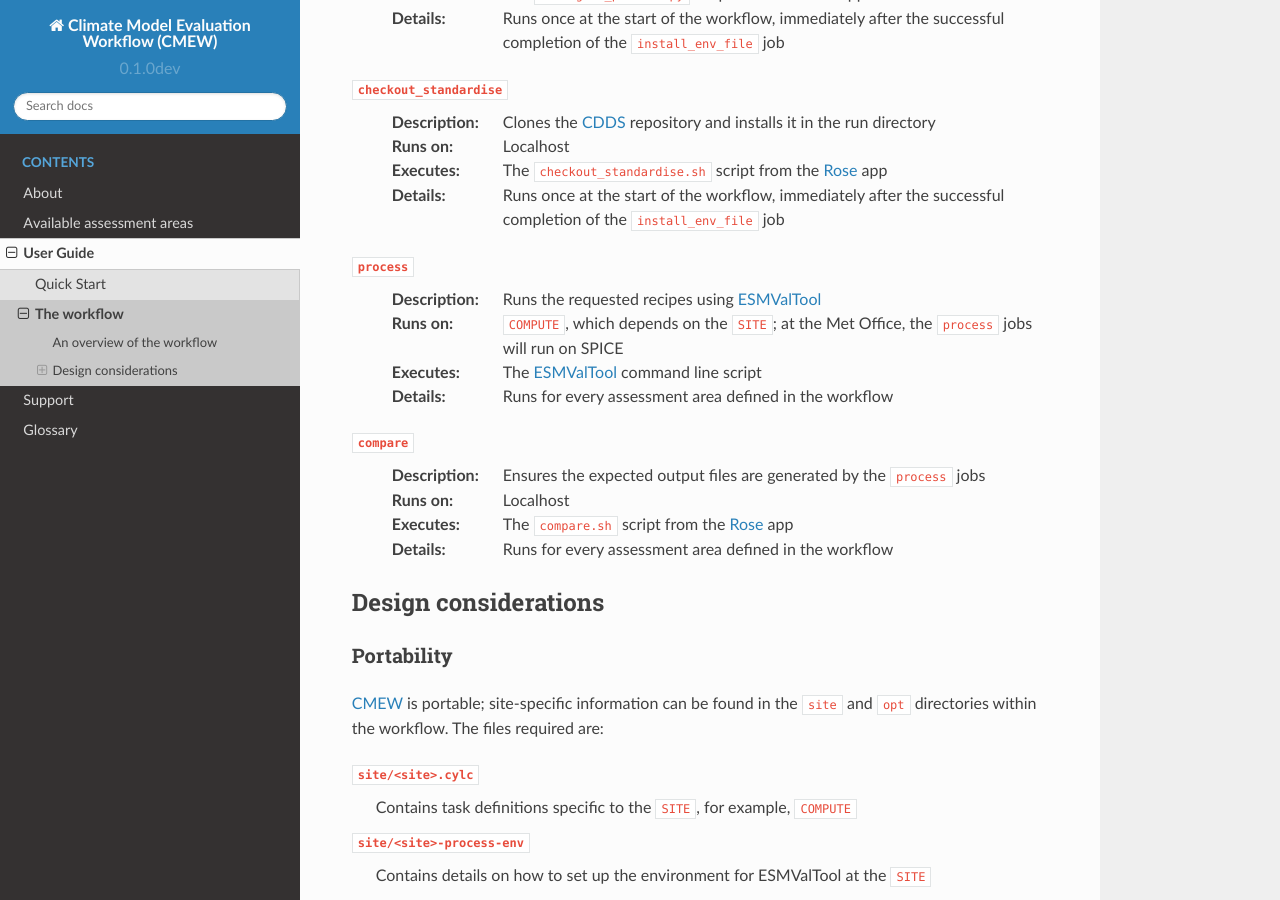
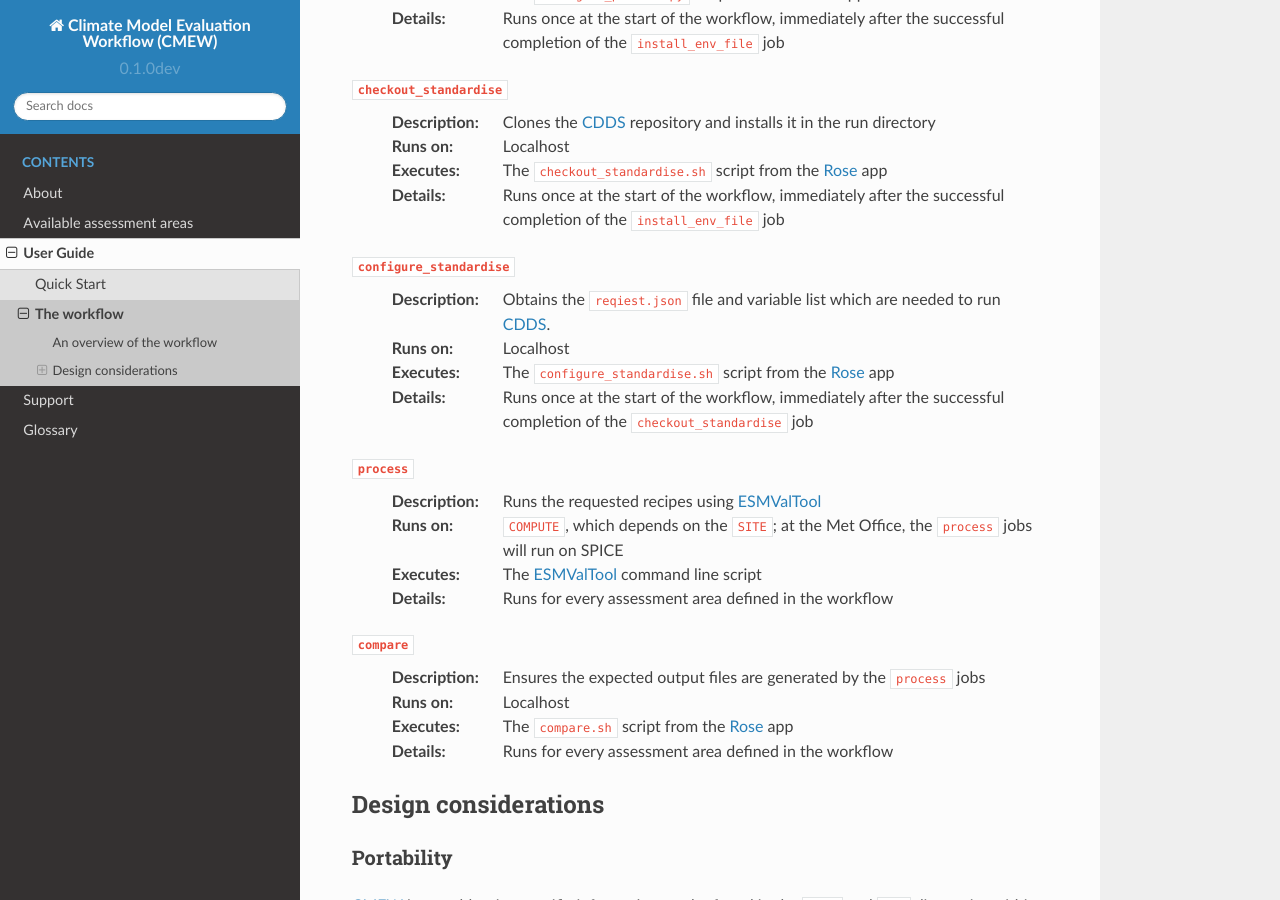
Before and after one commit to MetOffice/CMEW, a Sphinx documentation site: the page built from doc/source/user_guide/workflow.rst, in a window 1280 px wide and 900 px high, scrolled down 514 px. Built offline with Sphinx 7.4.7 and the Read the Docs theme 2.0.0, drawn with Linux system fonts in a browser that asks for light colours.

Commit message:
#105: Update API docs to include configure_standardise task

```diff
--- a/doc/source/user_guide/workflow.rst
+++ b/doc/source/user_guide/workflow.rst
@@ -41,6 +41,17 @@ An overview of the workflow
   :Details:
      Runs once at the start of the workflow, immediately after the successful
      completion of the ``install_env_file`` job
+
+``configure_standardise``
+  :Description:
+     Obtains the ``reqiest.json`` file and variable list which are needed to run |CDDS|.
+  :Runs on:
+     Localhost
+  :Executes:
+     The ``configure_standardise.sh`` script from the |Rose| app
+  :Details:
+     Runs once at the start of the workflow, immediately after the successful
+     completion of the ``checkout_standardise`` job
 
 ``process``
   :Description:
```
